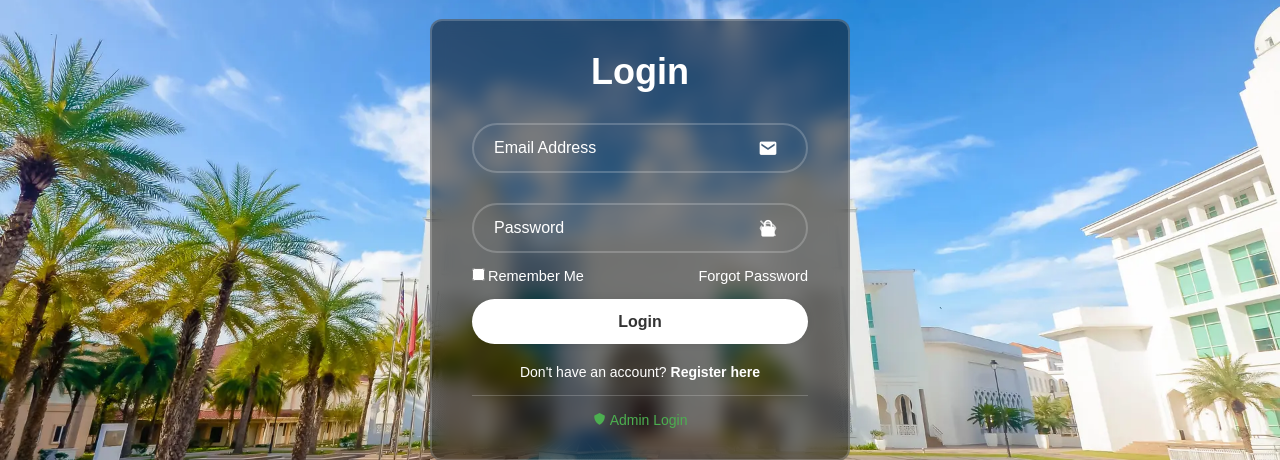
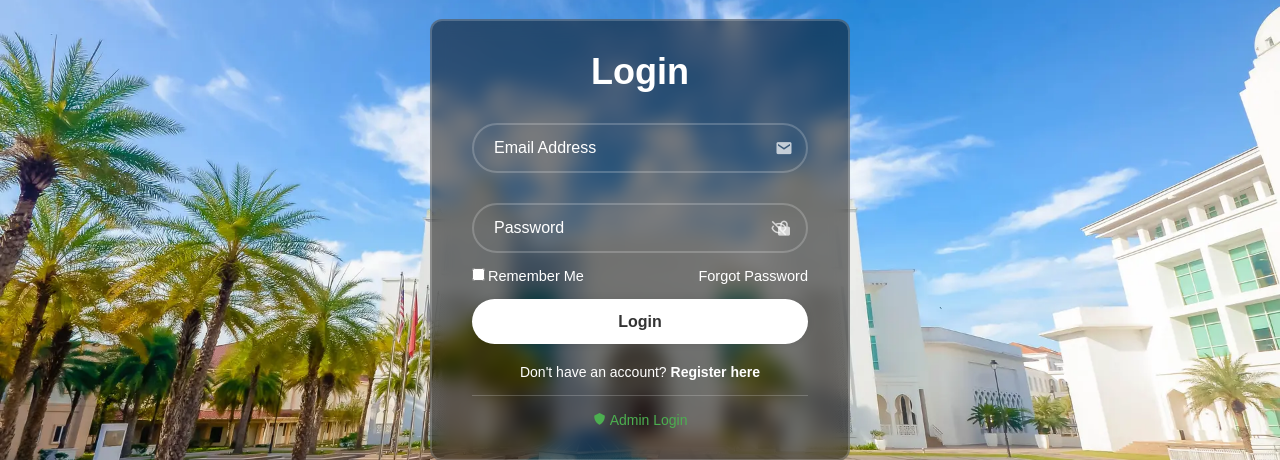
Before and after one commit to d7mo25/AIU-RESUME-ANALYZER, a FastAPI app: page / in a window 1280 px wide. Shown: the part 160-620 px from the top of the page. Run offline with FastAPI, Linux system fonts and the light colour scheme.

Commit message:
Update index.html

```diff
--- a/templates/index.html
+++ b/templates/index.html
@@ -89,15 +89,26 @@
       position: relative;
     }
 
-    .password-toggle {
+    .input-box i {
       position: absolute;
-      right: 45px;
       top: 50%;
       transform: translateY(-50%);
+      font-size: 18px;
+      color: rgba(255, 255, 255, 0.7);
+    }
+
+    /* Lock icon positioning (left side) */
+    .input-box .bxs-lock-alt,
+    .input-box .bxs-envelope {
+      right: 15px;
+      z-index: 1;
+    }
+
+    /* Password toggle positioning (right side) */
+    .password-toggle {
+      right: 45px;
       cursor: pointer;
-      color: rgba(255, 255, 255, 0.7);
-      font-size: 18px;
-      z-index: 1;
+      z-index: 2;
       transition: color 0.3s ease;
     }
 
@@ -105,9 +116,15 @@
       color: rgba(255, 255, 255, 0.9);
     }
 
+    /* Adjust input padding for password field to accommodate both icons */
     .input-box input[type="password"],
     .input-box input[type="text"] {
-      padding-right: 75px;
+      padding-right: 80px;
+    }
+
+    /* Regular input padding for email field */
+    .input-box input[type="email"] {
+      padding-right: 45px;
     }
   </style>
 </head>
```
